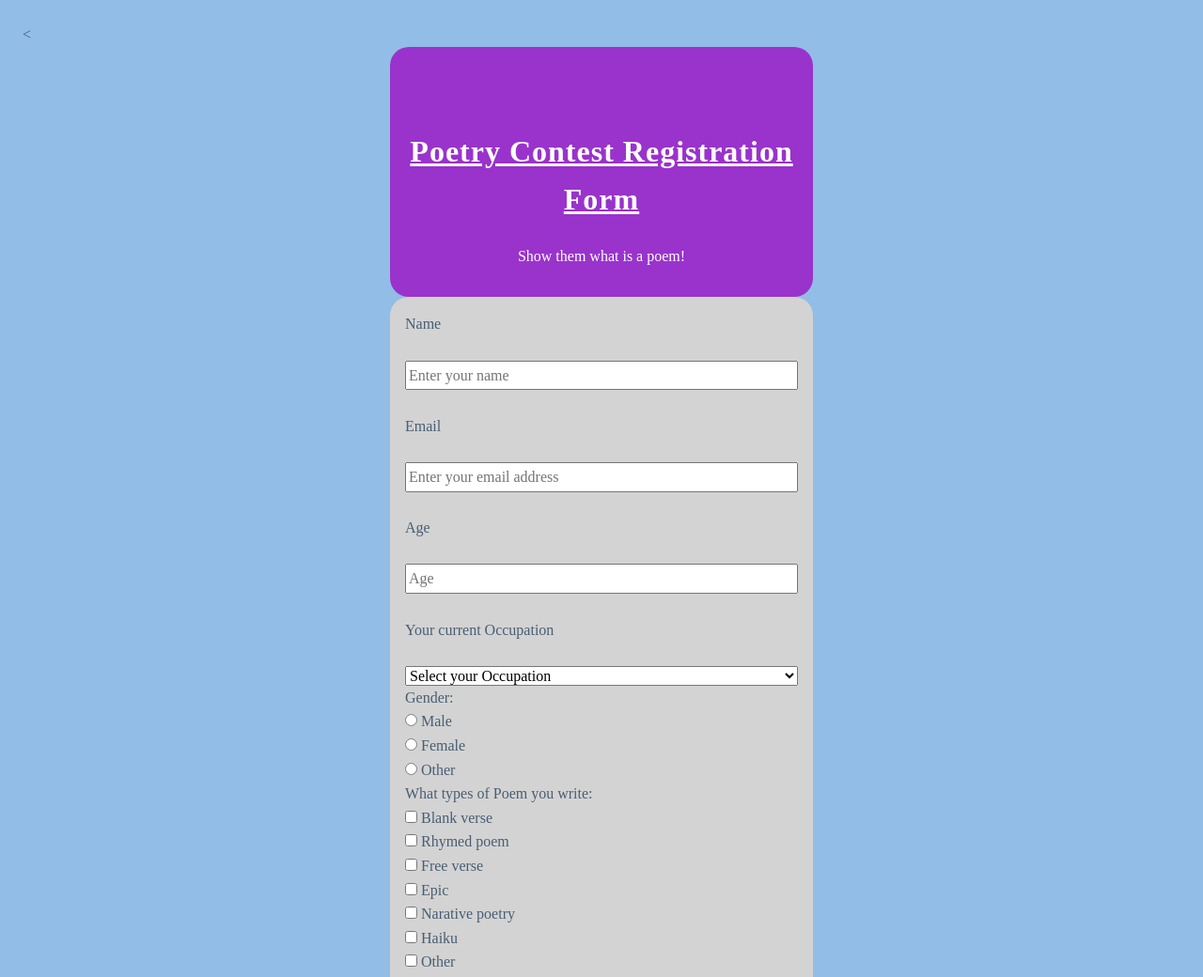
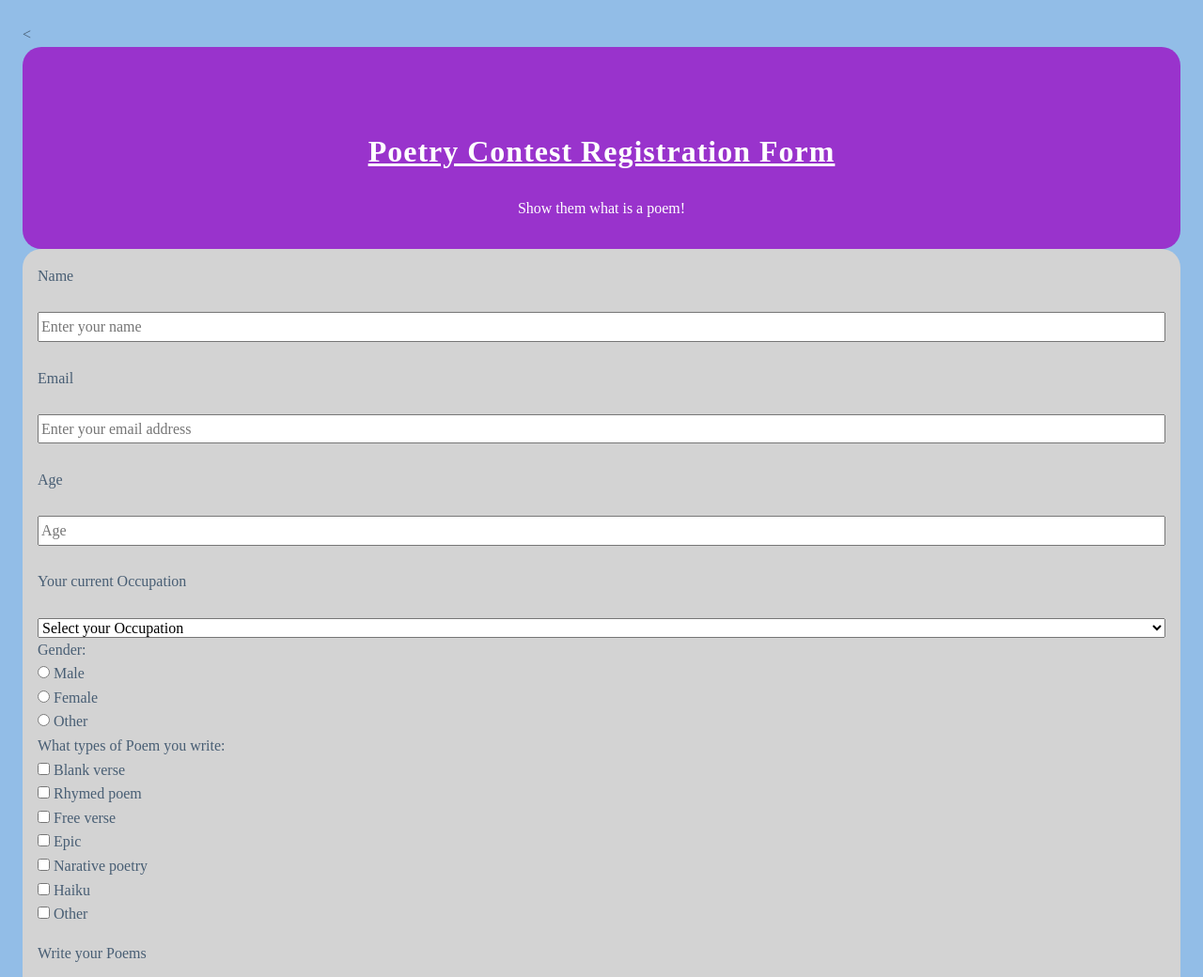
Before and after one commit to nepalsaurav/surveyform, a plain HTML site: page index.html in a window 1280 px wide. Shown: the top 1040 px of the page at 94% size. Drawn offline with Linux system fonts and the light colour scheme.

Commit message:
Update form.css

```diff
--- a/css/form.css
+++ b/css/form.css
@@ -6,7 +6,6 @@ header {
   margin: 10px 200px 0px 200px;
   display: grid;
   grid-template-columns: auto;
-  max-width: 450px;
 }
 
 @@media query (min) {
@@ -42,7 +41,6 @@ form {
   padding: 1em;
   border-radius: 20px;
   margin: 0px 200px 50px 200px;
-  max-width: 450px;
 }
 
 @media only screen
```
